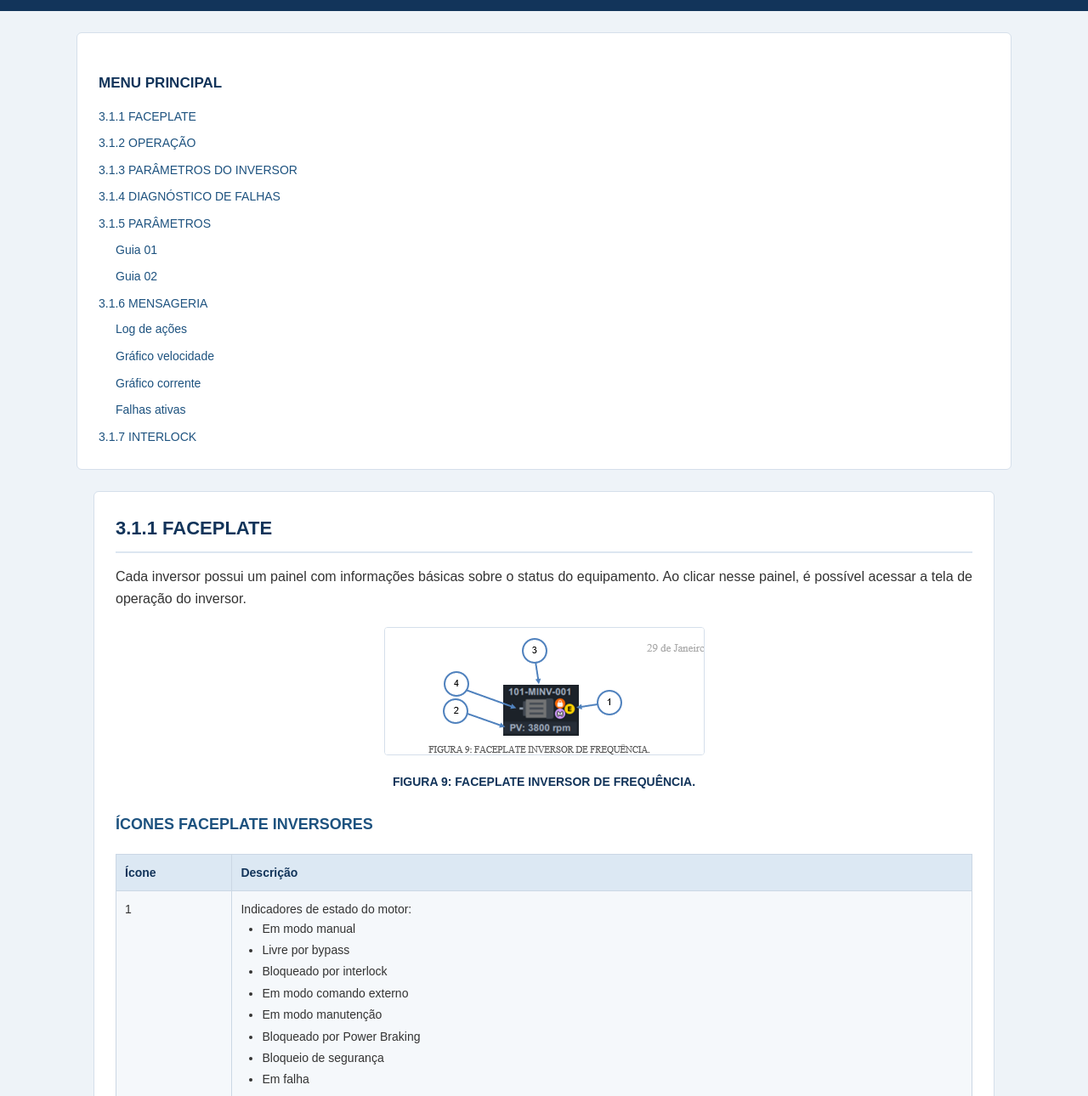
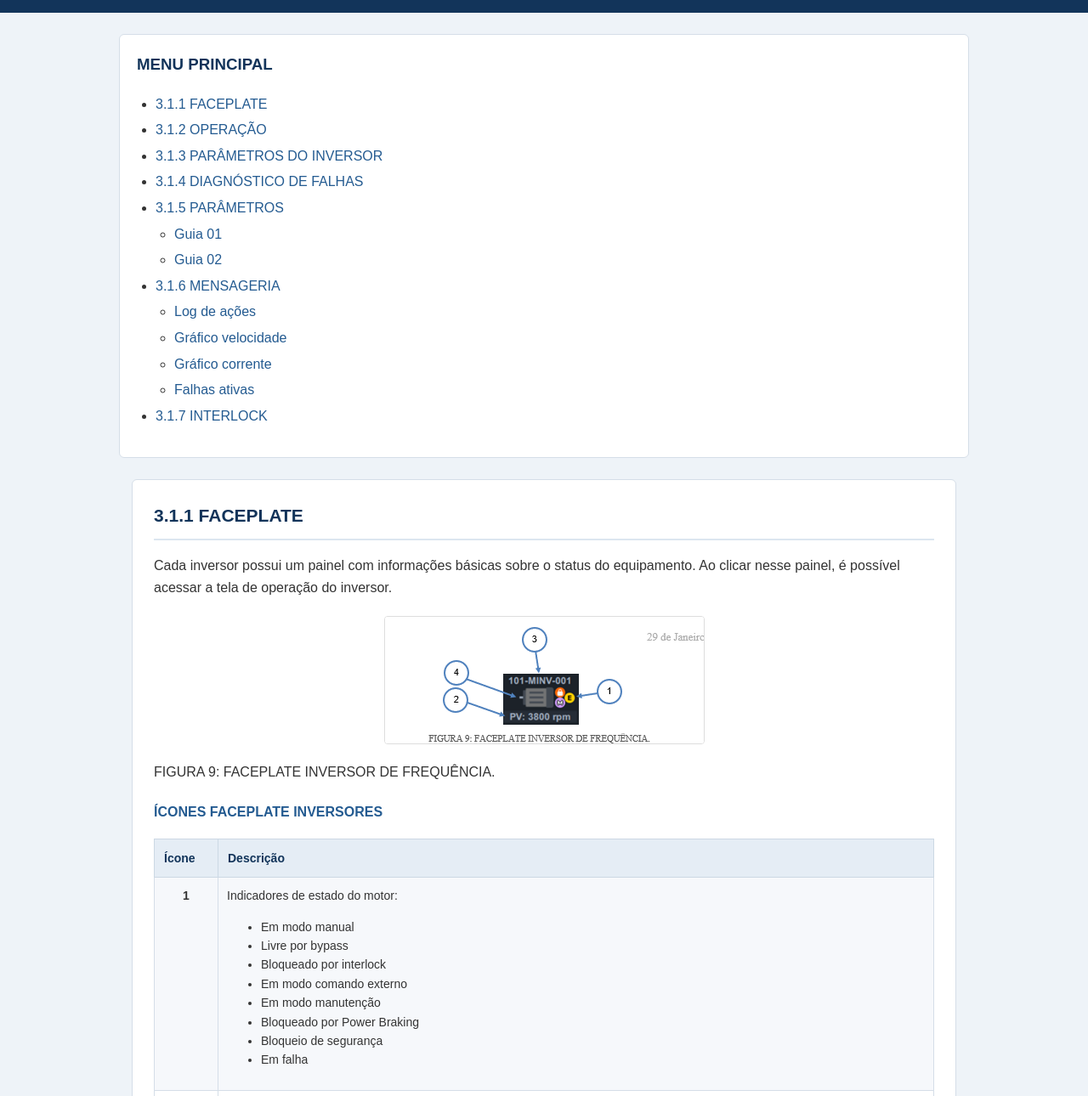
Before and after one commit to joaopaulomarasca/manualAutomazoom, a plain HTML site: page inversor.html in a window 1280 px wide. Shown: the part 75-1365 px from the top of the page at 85% size. Drawn offline with Linux system fonts and the light colour scheme.

Commit message:
inversor

```diff
--- a/inversor.html
+++ b/inversor.html
@@ -6,64 +6,63 @@
     <meta name="viewport" content="width=device-width, initial-scale=1.0">
     <title>Documentação - Inversor de Frequência</title>
 
-    <style>
+   <style>
         * {
-            margin: 0;
-            padding: 0;
             box-sizing: border-box;
         }
 
         body {
+            margin: 0;
             font-family: Arial, Helvetica, sans-serif;
-            background-color: #eef3f8;
+            background: #eef3f8;
             color: #333;
             line-height: 1.6;
         }
 
         header {
-            background-color: #12345a;
-            color: #fff;
-            padding: 25px 20px;
+            background: #12345a;
+            color: white;
+            padding: 25px;
             text-align: center;
         }
 
         header h1 {
-            font-size: 24px;
-            font-weight: 600;
+            margin: 0;
+            font-size: 25px;
+        }
+
+        header h2 {
+            margin: 8px 0 0;
+            font-size: 18px;
+            font-weight: normal;
+            color: #c9dced;
         }
 
         nav {
-            max-width: 1100px;
+            max-width: 1000px;
             margin: 25px auto;
-            padding: 20px 25px;
-            background-color: #fff;
-            border: 1px solid #d5dfeb;
+            padding: 20px;
+            background: white;
+            border: 1px solid #d5dee8;
             border-radius: 6px;
         }
 
         nav h3 {
+            margin-top: 0;
             color: #12345a;
-            font-size: 17px;
-            margin-bottom: 12px;
         }
 
         nav ul {
-            list-style: none;
-        }
-
-        nav ul ul {
-            padding-left: 20px;
-            margin-top: 5px;
+            padding-left: 22px;
         }
 
         nav li {
-            margin-bottom: 6px;
+            margin: 5px 0;
         }
 
         nav a {
-            color: #1d527f;
+            color: #245b91;
             text-decoration: none;
-            font-size: 14px;
         }
 
         nav a:hover {
@@ -71,43 +70,36 @@
         }
 
         main {
-            max-width: 1100px;
-            margin: 25px auto;
-            padding: 0 20px;
+            max-width: 1000px;
+            margin: auto;
+            padding: 0 15px;
         }
 
         section {
-            background-color: #fff;
-            border: 1px solid #d5dfeb;
+            background: white;
+            padding: 25px;
+            margin-bottom: 22px;
+            border: 1px solid #d5dee8;
             border-radius: 6px;
-            padding: 25px;
-            margin-bottom: 25px;
-            scroll-margin-top: 20px;
+            scroll-margin-top: 15px;
         }
 
-        h2 {
+        section h2 {
             color: #12345a;
-            font-size: 22px;
-            margin-bottom: 15px;
+            font-size: 21px;
             padding-bottom: 10px;
-            border-bottom: 2px solid #dce6f1;
+            border-bottom: 2px solid #dce6f0;
+            margin-top: 0;
         }
 
-        h3 {
-            color: #1d527f;
-            font-size: 18px;
-            margin: 25px 0 15px;
-        }
-
-        h4 {
-            color: #12345a;
+        section h3 {
+            color: #245b91;
             font-size: 16px;
-            margin: 20px 0 10px;
+            margin-top: 22px;
         }
 
         p {
-            margin-bottom: 15px;
-            text-align: justify;
+            margin: 12px 0;
         }
 
         img {
@@ -115,107 +107,80 @@
             max-width: 100%;
             height: auto;
             margin: 20px auto;
-            border: 1px solid #d5dfeb;
+            border: 1px solid #ddd;
             border-radius: 4px;
         }
 
         table {
             width: 100%;
             border-collapse: collapse;
-            margin: 20px 0;
+            margin: 18px 0;
             font-size: 14px;
         }
 
-        th, td {
-            border: 1px solid #cbd7e4;
+        th {
+            background: #e5edf5;
+            color: #12345a;
+            text-align: left;
+            padding: 11px;
+            border: 1px solid #ccd8e4;
+        }
+
+        td {
             padding: 10px;
-            text-align: left;
+            border: 1px solid #d5dee8;
             vertical-align: top;
         }
 
-        th {
-            background-color: #dce8f3;
-            color: #12345a;
-            font-weight: 600;
+        tr:nth-child(even) {
+            background: #f6f8fb;
         }
 
-        tr:nth-child(even) {
-            background-color: #f5f8fb;
-        }
-
-        td ul {
-            padding-left: 20px;
-        }
-
-        td li {
-            margin-bottom: 3px;
-        }
-
-        main ul {
-            padding-left: 25px;
-            margin-bottom: 15px;
-        }
-
-        .legenda {
+        td:first-child {
+            width: 75px;
             text-align: center;
             font-weight: bold;
-            color: #12345a;
-            font-size: 14px;
-            margin: 15px 0 25px;
         }
 
         .voltar {
-            margin-top: 20px;
+            display: inline-block;
+            margin-top: 12px;
+            padding: 7px 13px;
+            background: #e5edf5;
+            color: #12345a;
+            text-decoration: none;
+            border-radius: 4px;
+            font-size: 13px;
         }
 
-        .voltar a {
-            color: #1d527f;
-            text-decoration: none;
-            font-size: 14px;
-        }
-
-        .voltar a:hover {
-            text-decoration: underline;
+        .voltar:hover {
+            background: #d3e1ef;
         }
 
         footer {
-            background-color: #12345a;
-            color: #fff;
+            background: #12345a;
+            color: white;
             text-align: center;
-            padding: 20px;
-            margin-top: 40px;
-            font-size: 13px;
-            text-align: center;
+            padding: 22px;
+            margin-top: 30px;
+        }
+
+        footer p {
+            margin: 5px;
         }
 
         footer a {
-            color: #dce6f1;
+            color: #c9dced;
             text-decoration: none;
-            text-align: center;
-        }
-
-        footer a:hover {
-            text-decoration: underline;
-            text-align: center;
         }
 
         @media (max-width: 600px) {
             header h1 {
-                font-size: 20px;
-            }
-
-            nav, main {
-                margin: 15px auto;
-                padding-left: 12px;
-                padding-right: 12px;
+                font-size: 21px;
             }
 
             section {
-                padding: 18px;
-            }
-
-            h2 {
-                font-size: 19px;
+                padding: 16px;
             }
 
             table {
```
